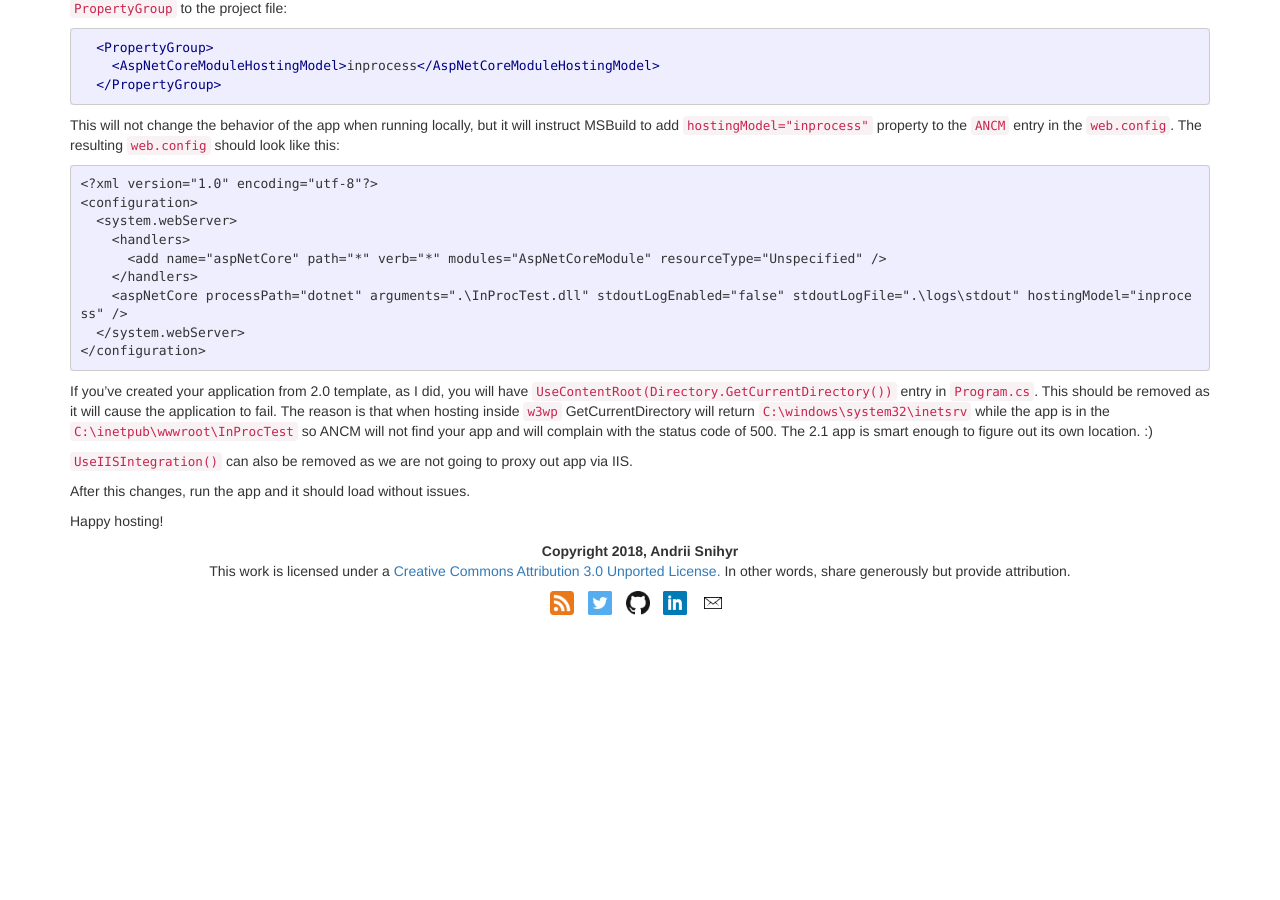
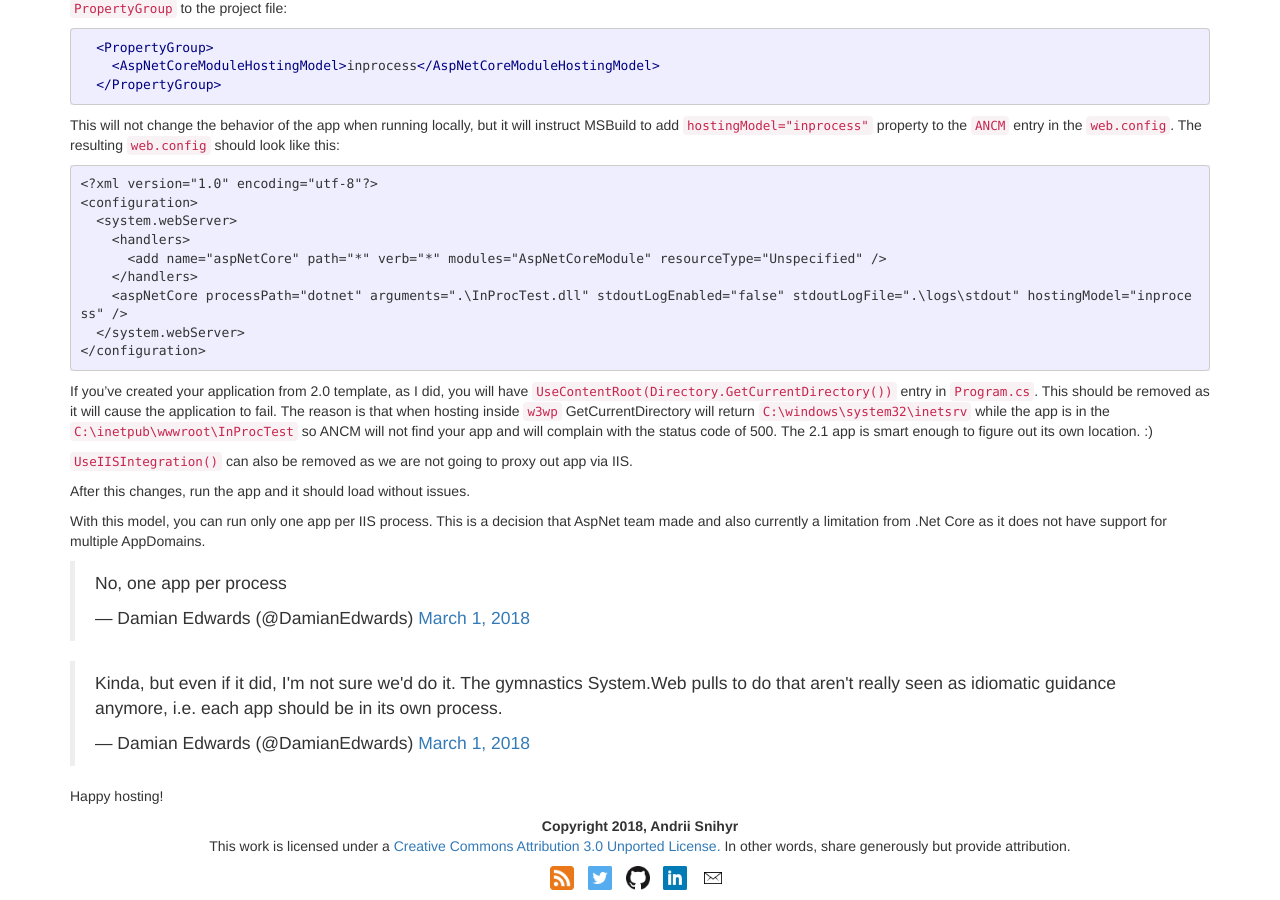
Before and after one commit to BerserkerDotNet/blog, a Jekyll site: the page built from _posts/2018-03-03-aspnet-core-2-1-inprocess-hosting.markdown, in a window 1280 px wide and 900 px high, scrolled down 847 px. Built offline with Jekyll 4.4.1, drawn with Linux system fonts in a browser that asks for light colours; comment, search, counter and statistics services are not loaded; before the commit the page ends 1472 px from its top, so only the background shows below that; some of the changed text lies outside the part shown.

Commit message:
adding useful links

````diff
--- a/_data/navigation.yml
+++ b/_data/navigation.yml
@@ -1,5 +1,5 @@
+- title: Posts
+  url: /
+
 - title: About
   url: about
-
-- title: Posts
-  url: posts
--- a/_posts/2018-03-03-aspnet-core-2-1-inprocess-hosting.markdown
+++ b/_posts/2018-03-03-aspnet-core-2-1-inprocess-hosting.markdown
@@ -21,7 +21,8 @@ The AspNet Core 2.1-preview1 is out and it brings a ton of interesting improveme
 
 Installation of Windows Server Hosting bundle is pretty straight forward and quite fast, I didn't encounter any issues with it. One note here is that it is recommended to do `iisreset` after this step.
 
-For the installation of ANCM there is a PowerShell script written by [@shirhatti][3] that you can get from the GitHub repository:
+For the installation of ANCM there is a PowerShell script written by [@shirhatti][3] that you can get from the [GitHub repository][5].
+Here is how you execute the script:
 ```powershell
 Invoke-WebRequest -Uri https://raw.githubusercontent.com/BerserkerDotNet/ANCM-ARMTemplate/master/install-ancm.ps1 -OutFile install-ancm.ps1
 .\install-ancm.ps1
@@ -59,9 +60,20 @@ If you've created your application from 2.0 template, as I did, you will have `U
 
 After this changes, run the app and it should load without issues.
 
+With this model, you can run only one app per IIS process. This is a decision that AspNet team made and also currently a limitation from .Net Core as it does not have support for multiple AppDomains.
+
+<blockquote class="twitter-tweet" data-lang="en"><p lang="en" dir="ltr">No, one app per process</p>&mdash; Damian Edwards (@DamianEdwards) <a href="https://twitter.com/DamianEdwards/status/969322206596493312?ref_src=twsrc%5Etfw">March 1, 2018</a></blockquote>
+<script async src="https://platform.twitter.com/widgets.js" charset="utf-8"></script>
+
+<blockquote class="twitter-tweet" data-lang="en"><p lang="en" dir="ltr">Kinda, but even if it did, I&#39;m not sure we&#39;d do it. The gymnastics System.Web pulls to do that aren&#39;t really seen as idiomatic guidance anymore, i.e. each app should be in its own process.</p>&mdash; Damian Edwards (@DamianEdwards) <a href="https://twitter.com/DamianEdwards/status/969326928615190528?ref_src=twsrc%5Etfw">March 1, 2018</a></blockquote>
+<script async src="https://platform.twitter.com/widgets.js" charset="utf-8"></script>
+
+
+
 Happy hosting!
 
 [1]: https://blogs.msdn.microsoft.com/webdev/2018/02/28/asp-net-core-2-1-0-preview1-improvements-to-iis-hosting/
 [2]: https://download.microsoft.com/download/A/B/1/AB1AA972-8F2F-43AD-9A81-72E9245CB0F5/dotnet-hosting-2.1.0-preview1-final-win.exe
 [3]: https://github.com/shirhatti
 [4]: https://github.com/shirhatti/ANCM-ARMTemplate/pull/5
+[5]: https://github.com/shirhatti/ANCM-ARMTemplate
````
